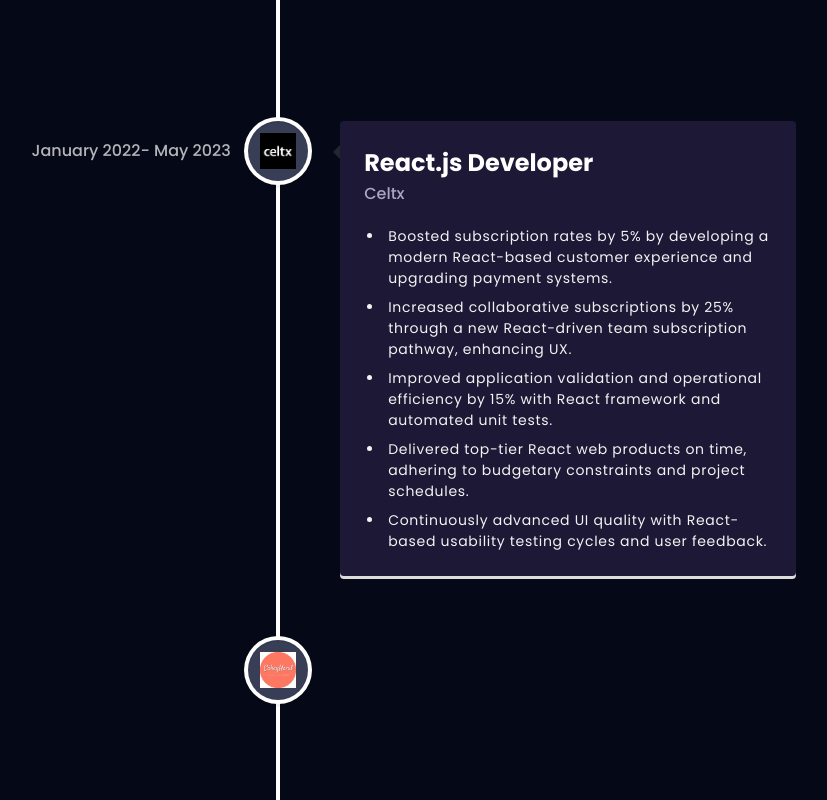
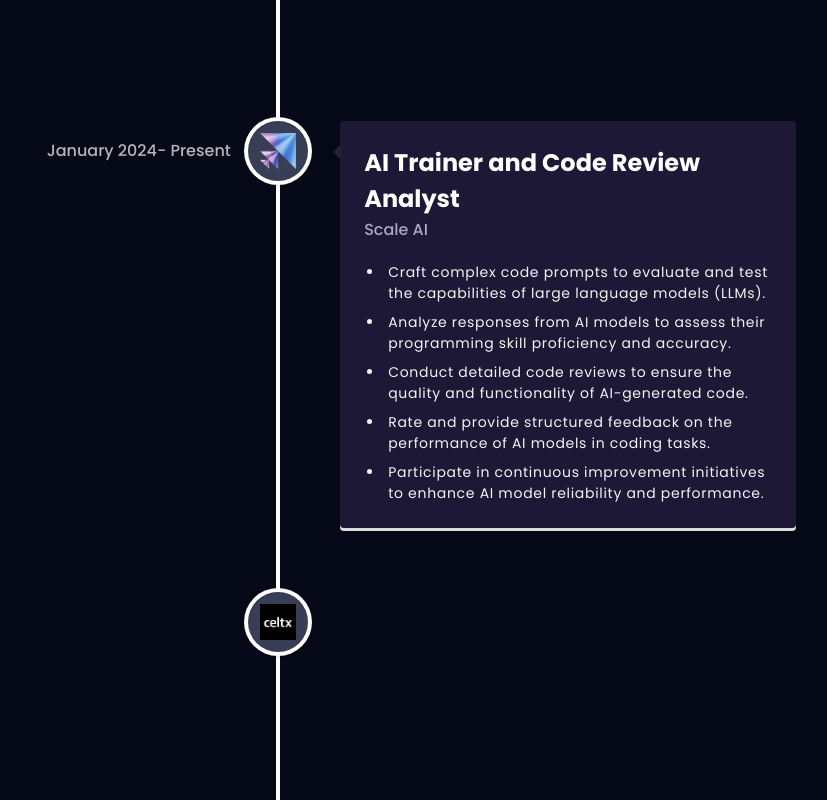
Before and after one commit to masoudz88/my_portfolio, a React (Create React App) app: page / in a window 1280 px wide. Shown: the part 2100-2900 px from the top of the page, without its empty margins (362-1189 px from the left). Built offline with nearby package versions, Linux system fonts and the light colour scheme.

Commit message:
add scale ai

```diff
--- a/src/assets/index.js
+++ b/src/assets/index.js
@@ -19,10 +19,12 @@ import reactjs from "./tech/reactjs.png";
 import redux from "./tech/redux.png";
 import tailwind from "./tech/tailwind.png";
 import typescript from "./tech/typescript.png";
+import python from "./tech/python.png"
 
 import celtx from "./company/celtx.jpeg"
 import scin from "./company/logo.png"
 import cakeyhand from "./company/cakeyhand.png"
+import scaleai from "./company/scaleai.png"
 
 import daycare from "./project/daycare.png"
 import waste from "./project/waste.png"
@@ -37,10 +39,12 @@ export {
     celtx,
     scin,
     cakeyhand,
+    scaleai,
     css,
     docker,
     figma,
     git,
+    python,
     html,
     javascript,
     mongodb,
--- a/src/constants/index.js
+++ b/src/constants/index.js
@@ -5,9 +5,11 @@ import {
     web,
     celtx,
     scin,
+    scaleai,
     cakeyhand,
     javascript,
     typescript,
+    python,
     html,
     css,
     reactjs,
@@ -74,7 +76,21 @@ export const experiences = [
         ],
     },
     {
-      title: "React.js Developer",
+      title: "AI Trainer and Code Review Analyst",
+      company_name: "Scale AI",
+      icon: scaleai,
+      iconBg: "#383E56",
+      date: "January 2024- Present",
+      points: [
+        "Craft complex code prompts to evaluate and test the capabilities of large language models (LLMs).",
+        "Analyze responses from AI models to assess their programming skill proficiency and accuracy.",
+        "Conduct detailed code reviews to ensure the quality and functionality of AI-generated code.",
+        "Rate and provide structured feedback on the performance of AI models in coding tasks.",
+        "Participate in continuous improvement initiatives to enhance AI model reliability and performance.",
+      ],
+    },
+    {
+      title: "Web Developer",
       company_name: "Celtx",
       icon: celtx,
       iconBg: "#383E56",
@@ -122,6 +138,10 @@ export const technologies = [
     {
       name: "React JS",
       icon: reactjs,
+    },
+    {
+      name: "Python",
+      icon: python,
     },
     {
       name: "Redux Toolkit",
```
Also changed, not shown: src/assets/company/scaleai.png (added), src/assets/tech/python.png (added).
